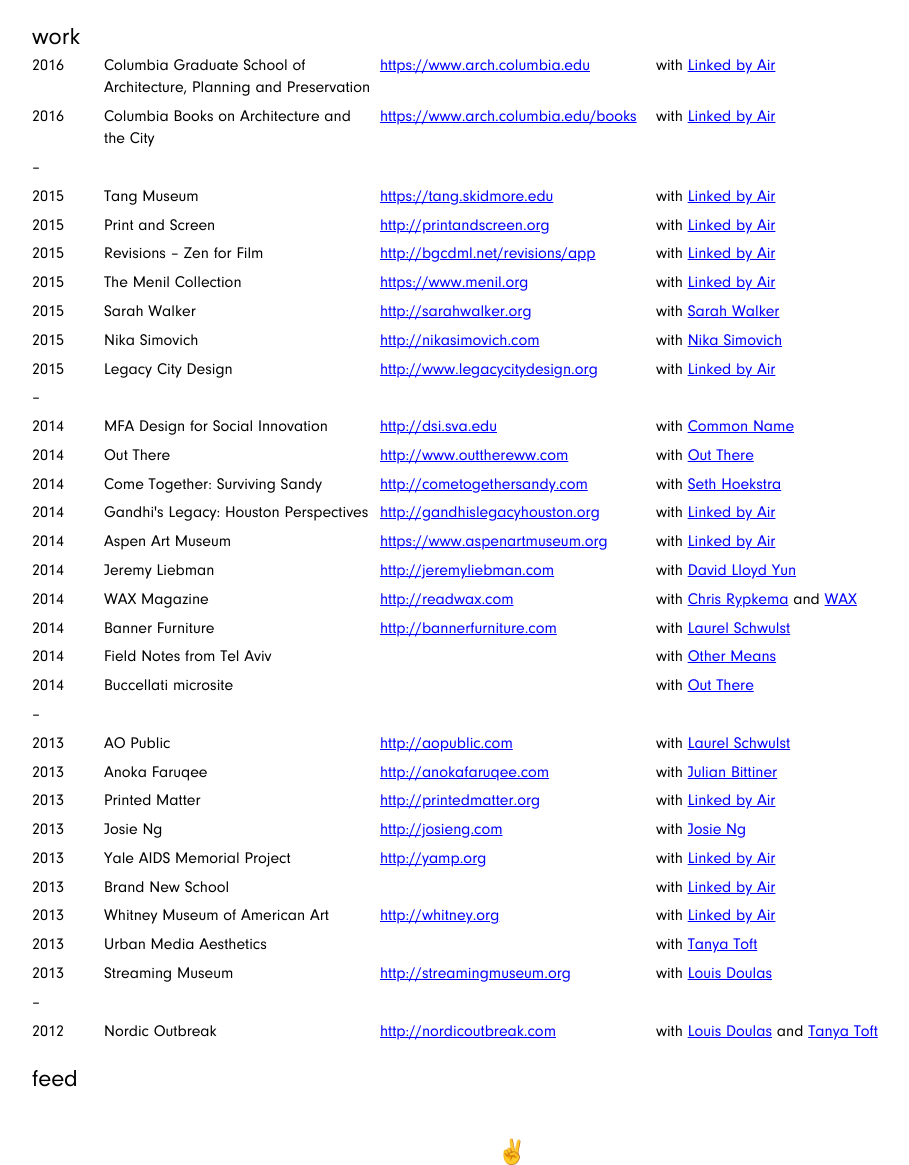
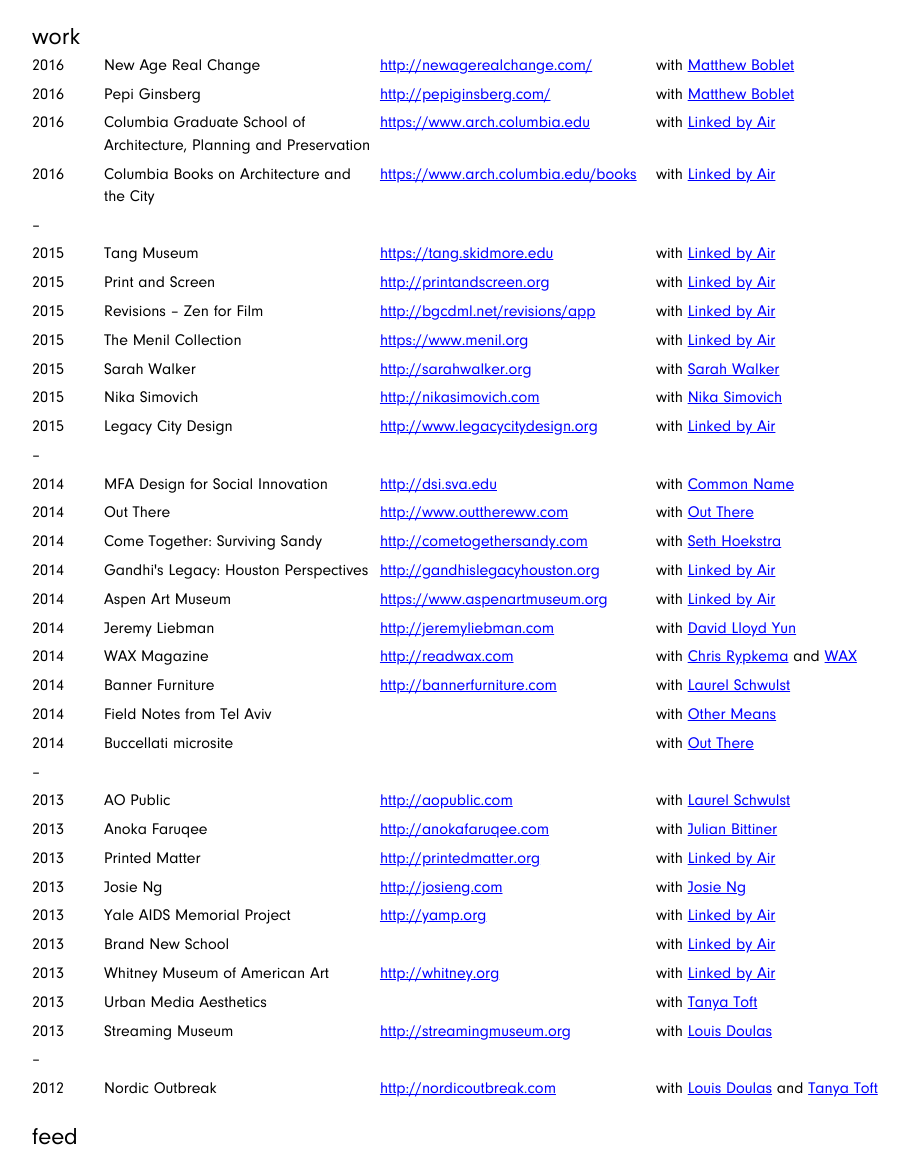
Before and after one commit to dylanfisher/my-website, a PHP site: page / in a window 1280 px wide. Shown: the part 163-1328 px from the top of the page, without its empty margins (128-1037 px from the left). Run offline with PHP 8.4, Linux system fonts and the light colour scheme; some libraries are stand-ins or nearby versions.

Commit message:
Add Pepi Ginsberg and New Age Real Change projects

```diff
--- a/index.php
+++ b/index.php
@@ -88,6 +88,18 @@
       </div>
     </header>
     <h2 class="title">work</h2>
+    <ul class="project">
+      <li>2016</li>
+      <li><h3>New Age Real Change</h3></li>
+      <li><a href="http://newagerealchange.com/" target="_blank">http://newagerealchange.com/</a></li>
+      <li>with <a href="http://matthewboblet.com/" target="_blank">Matthew Boblet</a></li>
+    </ul>
+    <ul class="project">
+      <li>2016</li>
+      <li><h3>Pepi Ginsberg</h3></li>
+      <li><a href="http://pepiginsberg.com/" target="_blank">http://pepiginsberg.com/</a></li>
+      <li>with <a href="http://matthewboblet.com/" target="_blank">Matthew Boblet</a></li>
+    </ul>
     <ul class="project">
       <li>2016</li>
       <li><h3>Columbia Graduate School of Architecture, Planning and Preservation</h3></li>
```
